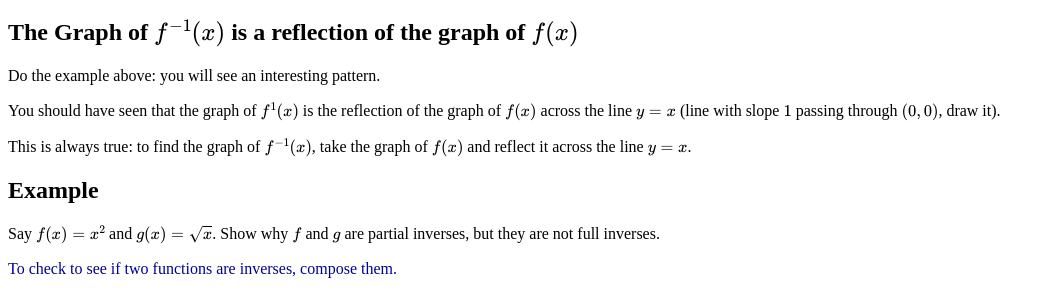
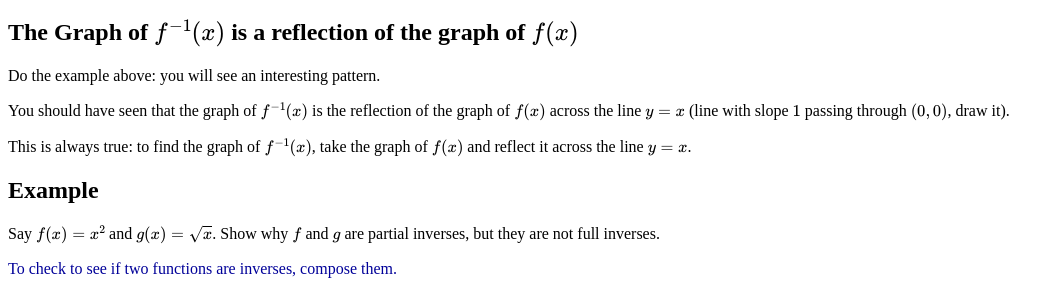
Before and after one commit to friedbrice/friedbrice.github.io, a Jekyll site: the page static/sec29/index.html, which Jekyll copies as it is, in a window 1280 px wide and 900 px high, scrolled down 1698 px. Shown: the part 159-451 px from the top of the window, without its empty margins (0-1064 px from the left). Built offline with Jekyll 4.4.1, drawn with Linux system fonts in a browser that asks for light colours; formulas are drawn with MathJax 3.

Commit message:
fixed a typo

```diff
--- a/static/sec29/index.html
+++ b/static/sec29/index.html
@@ -77,7 +77,7 @@ x &amp; f^{-1}(x) \\
 </div>
 <h2 id="the-graph-of-f-1x-is-a-reflection-of-the-graph-of-fx">The Graph of <span class="math">\(f^{-1}(x)\)</span> is a reflection of the graph of <span class="math">\(f(x)\)</span></h2>
 <p>Do the example above: you will see an interesting pattern.</p>
-<p>You should have seen that the graph of <span class="math">\(f^{1}(x)\)</span> is the reflection of the graph of <span class="math">\(f(x)\)</span> across the line <span class="math">\(y = x\)</span> (line with slope <span class="math">\(1\)</span> passing through <span class="math">\((0,0)\)</span>, draw it).</p>
+<p>You should have seen that the graph of <span class="math">\(f^{-1}(x)\)</span> is the reflection of the graph of <span class="math">\(f(x)\)</span> across the line <span class="math">\(y = x\)</span> (line with slope <span class="math">\(1\)</span> passing through <span class="math">\((0,0)\)</span>, draw it).</p>
 <p>This is always true: to find the graph of <span class="math">\(f^{-1}(x)\)</span>, take the graph of <span class="math">\(f(x)\)</span> and reflect it across the line <span class="math">\(y = x\)</span>.</p>
 <h2 id="example-2">Example</h2>
 <p>Say <span class="math">\(f(x) = x^2\)</span> and <span class="math">\(g(x) = \sqrt{x}\)</span>. Show why <span class="math">\(f\)</span> and <span class="math">\(g\)</span> are partial inverses, but they are not full inverses.</p>
```
